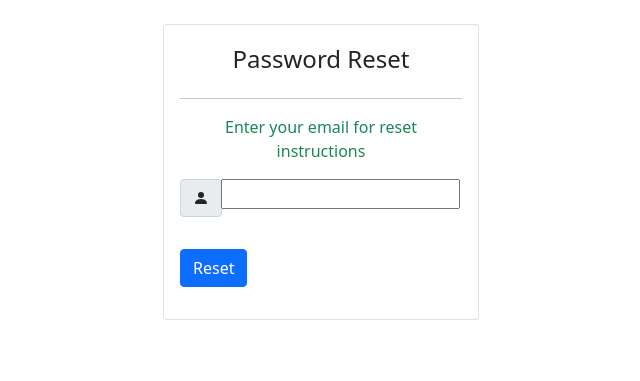
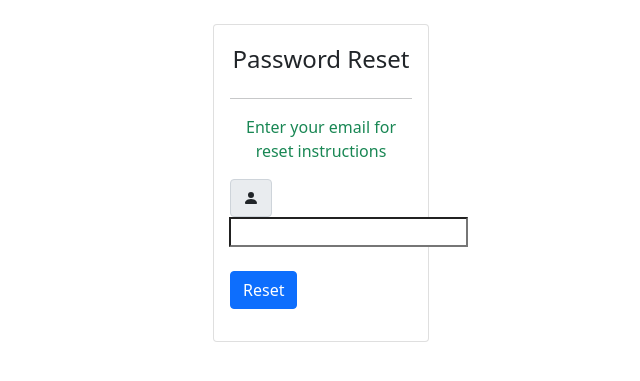
Before and after one commit to swford89/local_library, a Django app: page /accounts/password_reset/ in a window 1280 px wide. Shown: the part 74-455 px from the top of the page, without its empty margins (319-959 px from the left). Run offline with Django 3.2, Linux system fonts and the light colour scheme.

Commit message:
changed to form input; formatted card size

```diff
--- a/templates/registration/logged_out.html
+++ b/templates/registration/logged_out.html
@@ -4,7 +4,7 @@
 
 <br>
 <div class="container">
-    <div class="card justify-content-center" style="margin-left: 400px; margin-right: 400px;">
+    <div class="card justify-content-center" style="margin-left: 450px; margin-right: 450px;">
         <article class="card-body">
             <h4 class="card-title text-center mb-4 mt-1">Logged Out</h4>
             <hr>
--- a/templates/registration/login.html
+++ b/templates/registration/login.html
@@ -22,7 +22,7 @@
 
     <br>
     <div class="container" role="main">
-        <div class="card justify-content-center" style="margin-left: 400px; margin-right: 400px;">
+        <div class="card justify-content-center" style="margin-left: 450px; margin-right: 450px;">
             <article class="card-body">
                 <h4 class="card-title text-center mb-4 mt-1">Sign in</h4>
                 <hr>
@@ -40,7 +40,7 @@
                                     </i>
                                 </span>
                             </div>
-                            <input class="form-control" placeholder="username" type="text" name="username">
+                            {{ form.username }}
                         </div>
                         <!--input group//-->
                     </div>
@@ -59,7 +59,7 @@
                                     </i>
                                 </span>
                             </div>
-                            <input class="form-control" placeholder="*******" name="password" type="password">
+                            {{ form.password }}
                         </div>
                         <!--input group//-->
                     </div>
--- a/templates/registration/password_reset_complete.html
+++ b/templates/registration/password_reset_complete.html
@@ -4,7 +4,7 @@
 
 <br>
 <div class="container">
-    <div class="card justify-content-center" style="margin-left: 400px; margin-right: 400px;">
+    <div class="card justify-content-center" style="margin-left: 450px; margin-right: 450px;">
         <article class="card-body">
             <h4 class="card-title text-center mb-4 mt-1">Reset Complete</h4>
             <hr>
--- a/templates/registration/password_reset_confirm.html
+++ b/templates/registration/password_reset_confirm.html
@@ -2,8 +2,6 @@
 
 
 {% block content %}
-
-    {% if validlink %}
 
     {% if validlink %}
         <p>Please enter (and confirm) your new password.</p>
@@ -31,6 +29,4 @@
         <p>The password reset link was invalid, possibly because it has already been used. Please request a new password reset.</p>
     {% endif %}
 
-    {% endif %}
-
 {% endblock content %}
--- a/templates/registration/password_reset_done.html
+++ b/templates/registration/password_reset_done.html
@@ -1,5 +1,4 @@
 {% extends 'catalog/base.html' %}
-
 
 {% block content %}
 
@@ -9,7 +8,7 @@
 
 <br>
 <div class="container">
-    <div class="card justify-content-center" style="margin-left: 400px; margin-right: 400px;">
+    <div class="card justify-content-center" style="margin-left: 450px; margin-right: 450px;">
         <article class="card-body">
             <h4 class="card-title text-center mb-4 mt-1">Reset Complete</h4>
             <hr>
--- a/templates/registration/password_reset_form.html
+++ b/templates/registration/password_reset_form.html
@@ -5,13 +5,13 @@
 
     <br>
     <div class="container">
-        <div class="card justify-content-center" style="margin-left: 400px; margin-right: 400px;">
+        <div class="card justify-content-center" style="margin-left: 450px; margin-right: 450px;">
             <article class="card-body">
                 <h4 class="card-title text-center mb-4 mt-1">Password Reset</h4>
                 <hr>
                 <p class="text-success text-center">Enter your email for reset instructions</p>
 
-                <form action="{% url 'password_reset_done' %}" method="post" id="password-reset-form">
+                <form action="" method="post" id="password-reset-form">
                     {% csrf_token %}
                     {% if form.email.errors %}
 
@@ -29,8 +29,7 @@
                                     </i>
                                 </span>
                             </div>
-
-                            <p>{{ form.email }}</p>
+                            {{ form.email }}
                         </div>
                         <!--input group//-->
                     </div>
```
